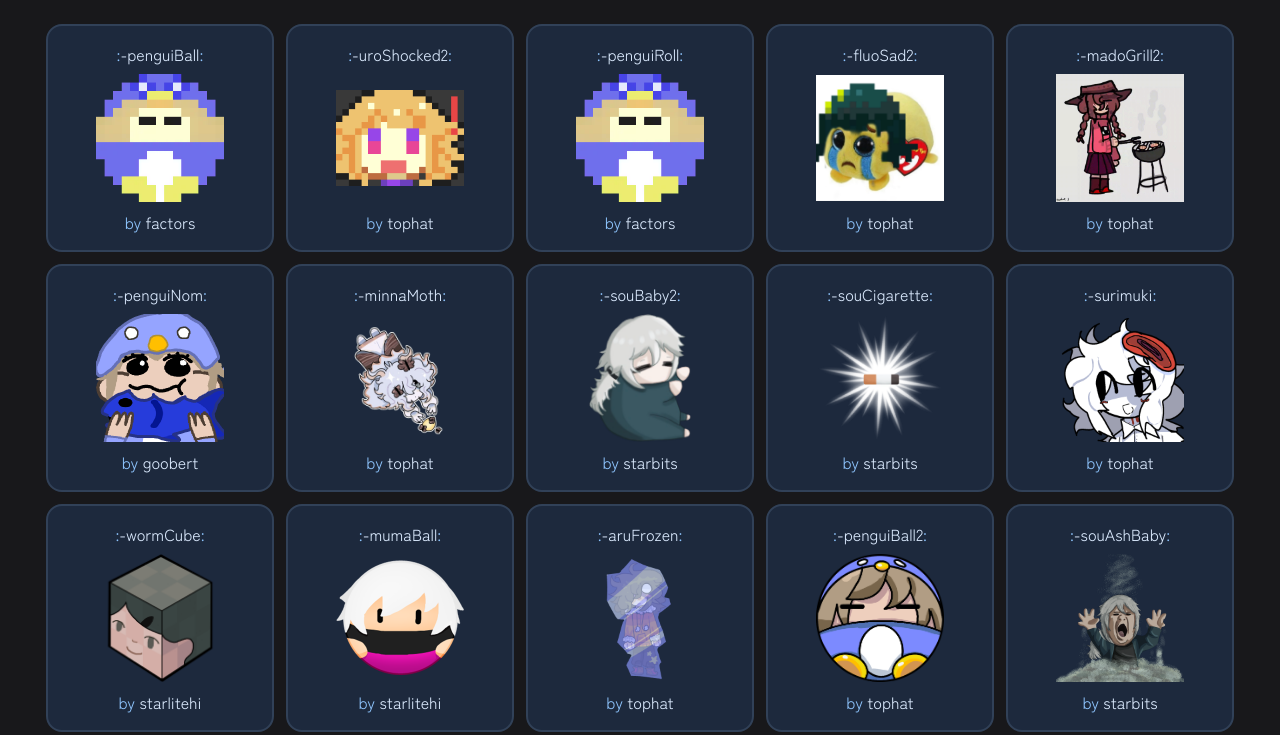
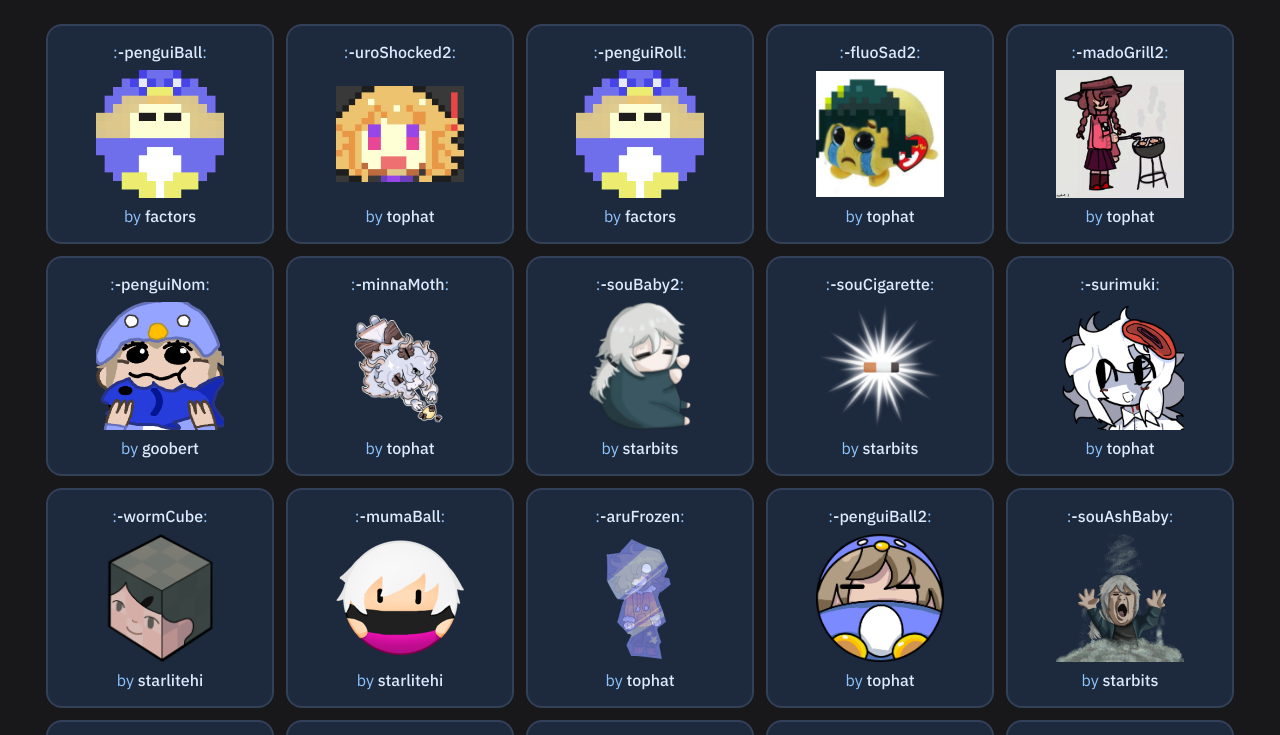
Before and after one commit to AcrylonitrileButadieneStyrene/yno-commumoji, a plain HTML site: page index.html in a window 1280 px wide. Shown: the top 735 px of the page. Drawn offline with Linux system fonts and the light colour scheme.

Commit message:
change font

```diff
--- a/index.html
+++ b/index.html
@@ -7,7 +7,7 @@
     <title>YNO Commumojis Viewer</title>
     <link rel="preconnect" href="https://fonts.googleapis.com">
     <link rel="preconnect" href="https://fonts.gstatic.com" crossorigin>
-    <link href="https://fonts.googleapis.com/css2?family=Zen+Kaku+Gothic+New&display=swap" rel="stylesheet">
+    <link href="https://fonts.googleapis.com/css2?family=IBM+Plex+Sans:wght@400..500&display=swap" rel="stylesheet">
     <style>
         body {
             margin: 24px;
@@ -17,7 +17,8 @@
             justify-content: center;
             gap: 12px;
 
-            font-family: "Zen Kaku Gothic New", sans-serif;
+            font-family: "IBM Plex Sans", sans-serif;
+            font-optical-sizing: auto;
             font-weight: 400;
             font-style: normal;
         }
@@ -50,6 +51,7 @@
         .name,
         .author {
             color: oklch(93.2% 0.032 255.585);
+            font-weight: 500;
         }
     </style>
     <script>
```
